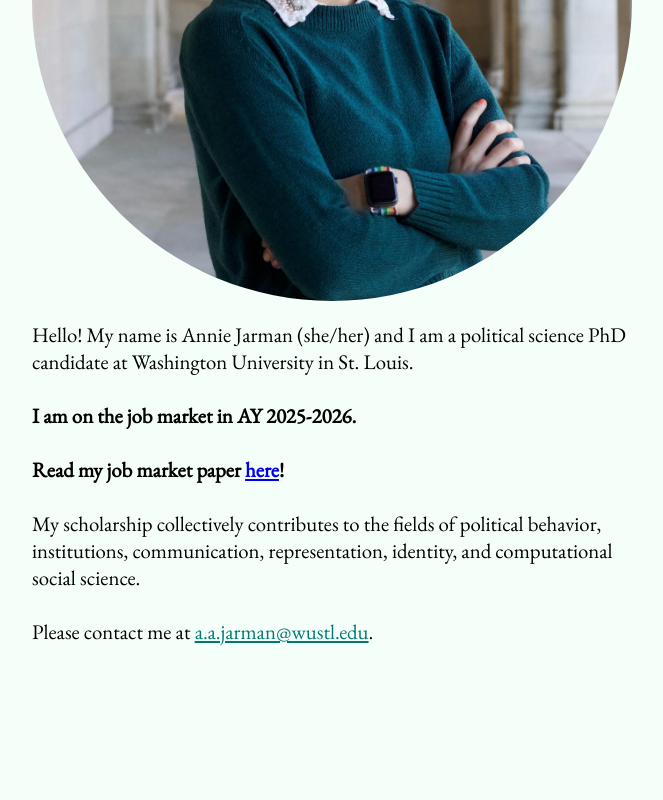
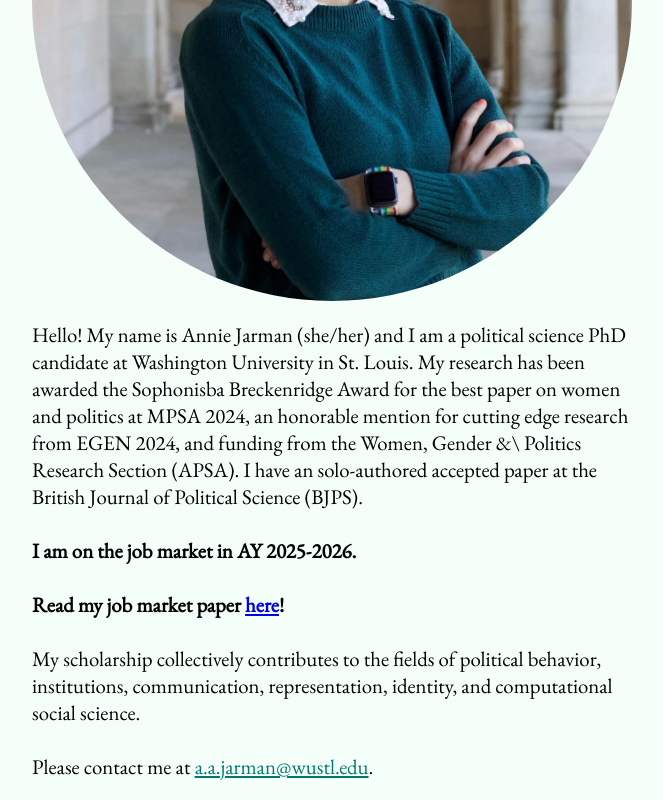
Before and after one commit to anniejarman/anniejarman.github.io, a plain HTML site: page index.html in a window 1280 px wide. Shown: the part 593-1393 px from the top of the page, without its empty margins (308-971 px from the left). Before the commit the page ends 1258 px from the top, so only its background shows below. Drawn offline with nearby package versions, Linux system fonts and the light colour scheme.

Commit message:
Update index.html
add award info

```diff
--- a/index.html
+++ b/index.html
@@ -33,7 +33,7 @@
       <p></p>
       <img src="original-1EE16182-EE42-4A69-B5BC-2A308B74C1B6.jpeg" alt="Annie" class="profile-image">
       <div style="max-width: 600px; margin: 0 auto; text-align: left;">
-      <span style="color: black;"><p>Hello! My name is Annie Jarman (she/her) and I am a political science PhD candidate at Washington University in St. Louis.
+      <span style="color: black;"><p>Hello! My name is Annie Jarman (she/her) and I am a political science PhD candidate at Washington University in St. Louis. My research has been awarded the Sophonisba Breckenridge Award for the best paper on women and politics at MPSA 2024, an honorable mention for cutting edge research from EGEN 2024, and funding from the Women, Gender &\ Politics Research Section (APSA). I have an solo-authored accepted paper at the British Journal of Political Science (BJPS).
       </p>
       <br><p> <b>I am on the job market in AY 2025-2026. </b></p>
       <br><p><b>Read my job market paper <a href="https://anniejarman.github.io/JMP.pdf">here</a>!</b></p>
```
